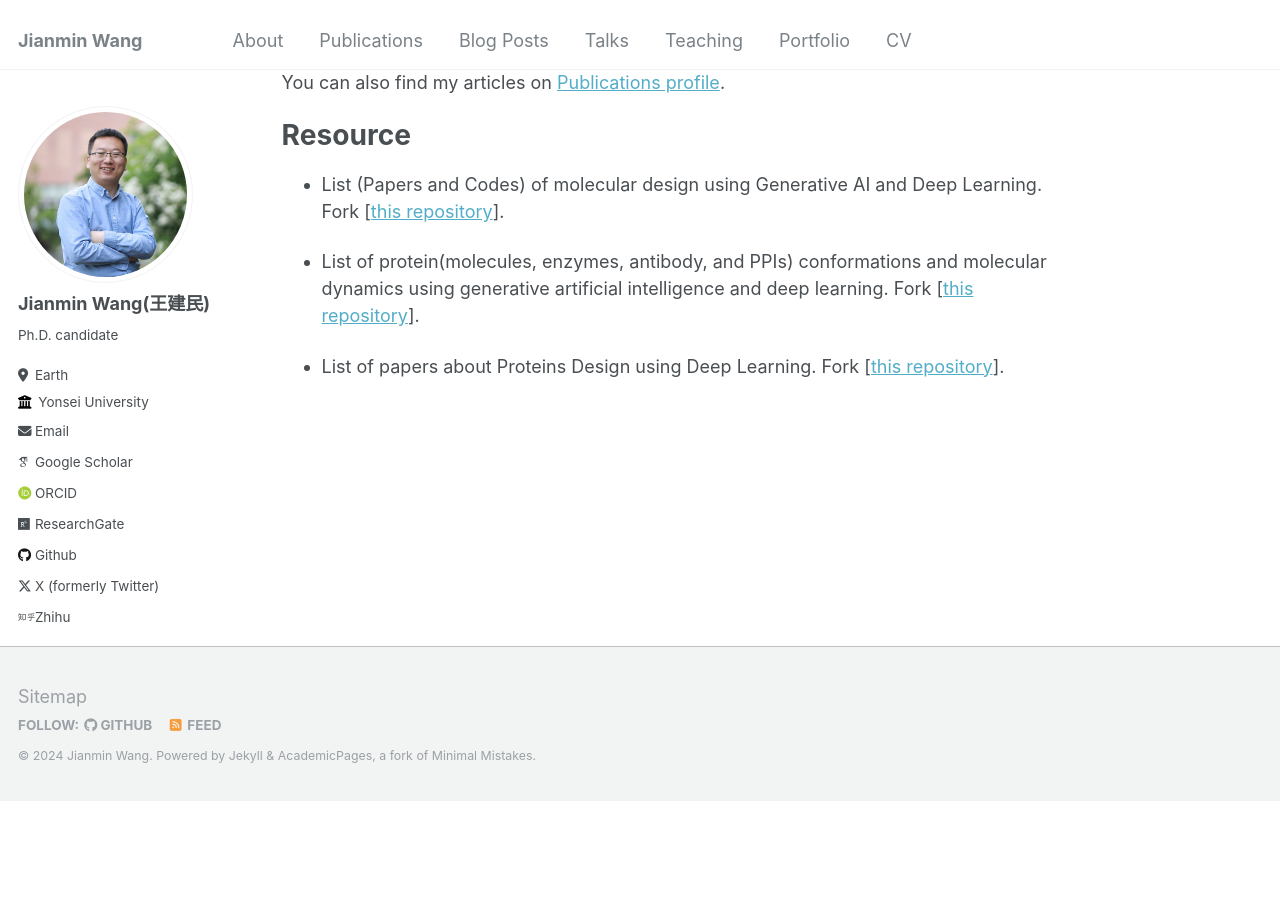
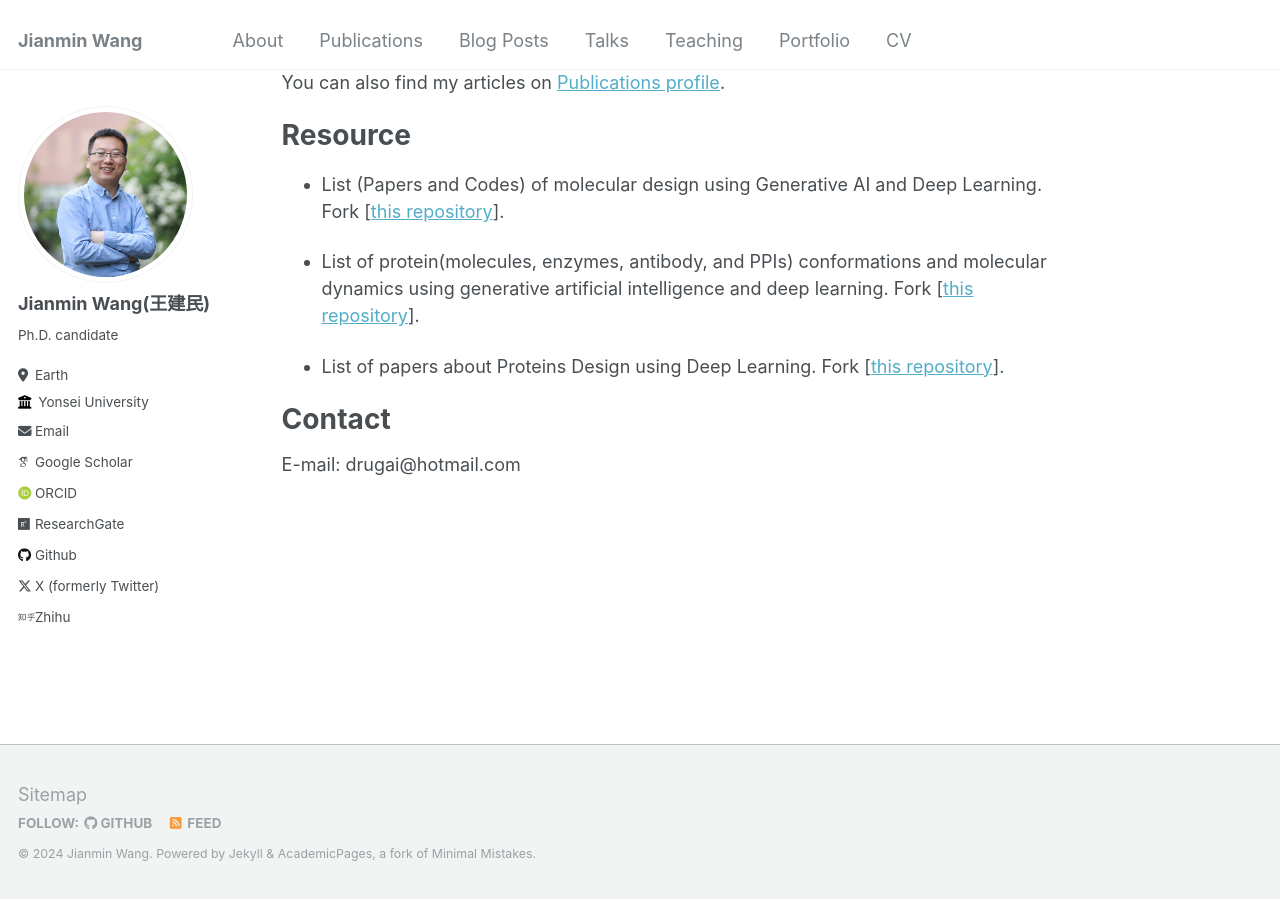
Before and after one commit to Jianmin2drugai/Jianmin2drugai.github.io, a Jekyll site: the page built from _pages/about.md, in a window 1280 px wide and 900 px high, scrolled down 1003 px. Built offline with Jekyll 4.4.1, drawn with Linux system fonts in a browser that asks for light colours; some web fonts are replaced; before the commit the page ends 1805 px from its top, so only the background shows below that.

Commit message:
Update about.md

```diff
--- a/_pages/about.md
+++ b/_pages/about.md
@@ -43,3 +43,8 @@ Resource
 * List of protein(molecules, enzymes, antibody, and PPIs) conformations and molecular dynamics using generative artificial intelligence and deep learning. Fork [[this repository](https://github.com/AspirinCode/awesome-AI4MolConformation-MD)].
 
 * List of papers about Proteins Design using Deep Learning. Fork [[this repository](https://github.com/Peldom/papers_for_protein_design_using_DL)].
+
+Contact
+======
+
+E-mail: drugai@hotmail.com
```
